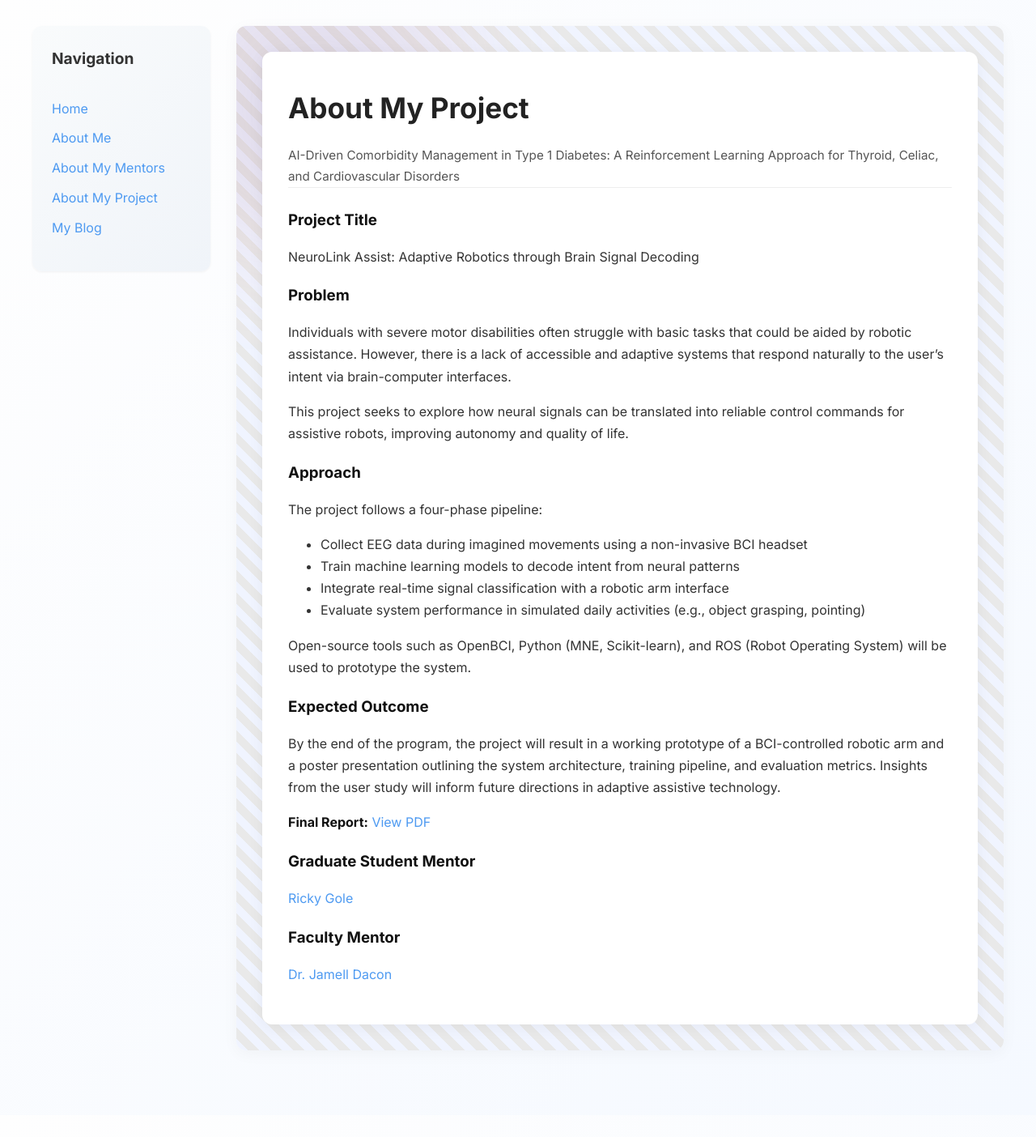
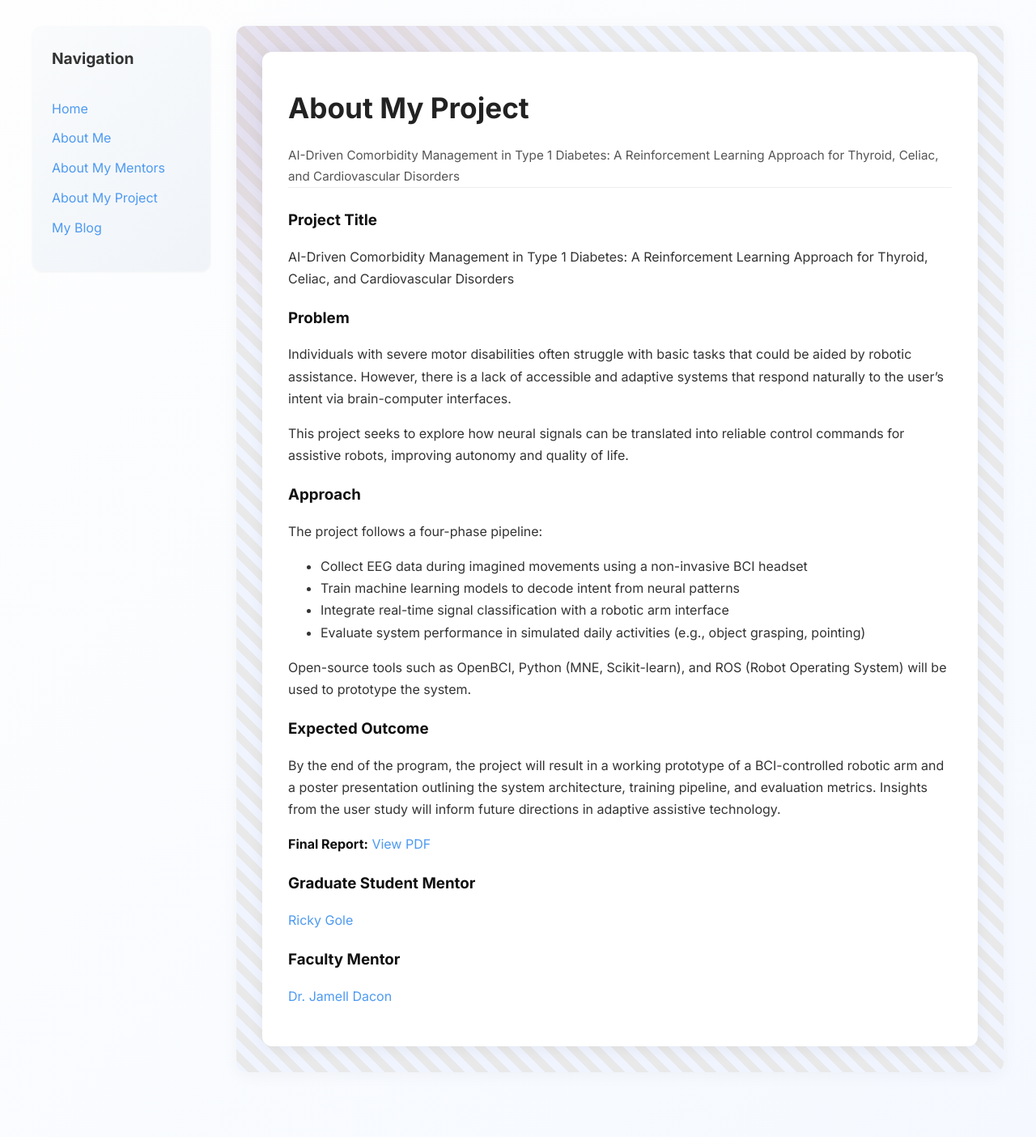
Before and after one commit to obwoj1/obwoj1.github.io, a Jekyll site: the page built from pages/about-my-project.md, in a window 1280 px wide. Shown: the whole page at 81% size. Built offline with Jekyll 4.4.1, drawn with Linux system fonts in a browser that asks for light colours; before the commit the page ends 1377 px from its top, so only the background shows below that.

Commit message:
Update about-my-project.md

```diff
--- a/pages/about-my-project.md
+++ b/pages/about-my-project.md
@@ -4,7 +4,7 @@ title: About My Project
 permalink: /about-my-project.html
 
 subtitle: "AI-Driven Comorbidity Management in Type 1 Diabetes: A Reinforcement Learning Approach for Thyroid, Celiac, and Cardiovascular Disorders"
-project_title: "NeuroLink Assist: Adaptive Robotics through Brain Signal Decoding"
+project_title: "AI-Driven Comorbidity Management in Type 1 Diabetes: A Reinforcement Learning Approach for Thyroid, Celiac, and Cardiovascular Disorders"
 
 problem: |
   Individuals with severe motor disabilities often struggle with basic tasks that could be aided by robotic assistance. However, there is a lack of accessible and adaptive systems that respond naturally to the user's intent via brain-computer interfaces.
```
